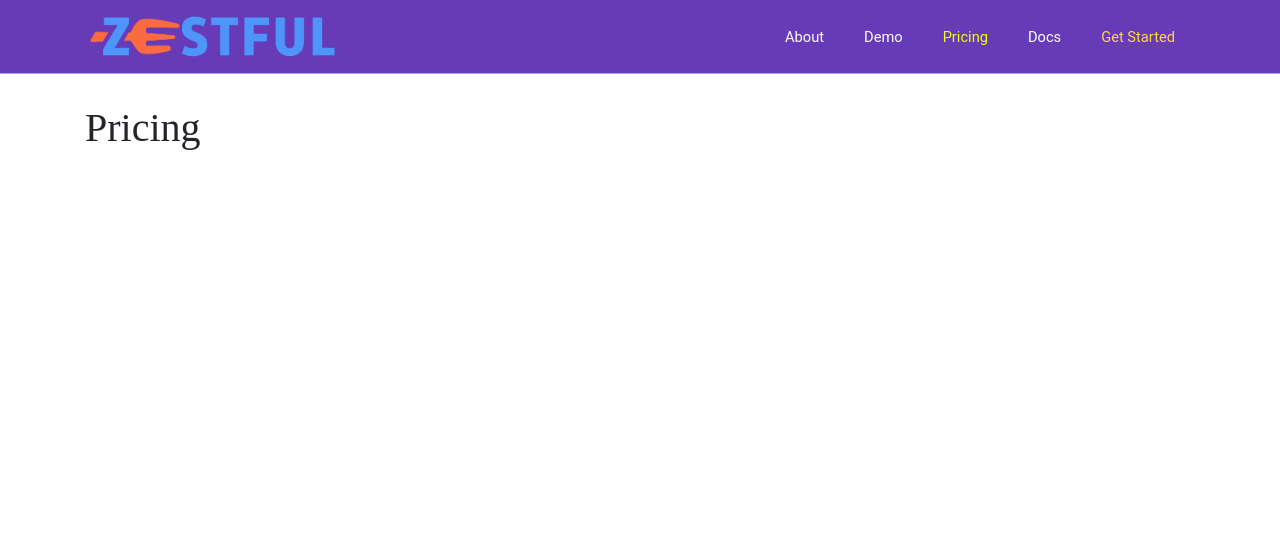
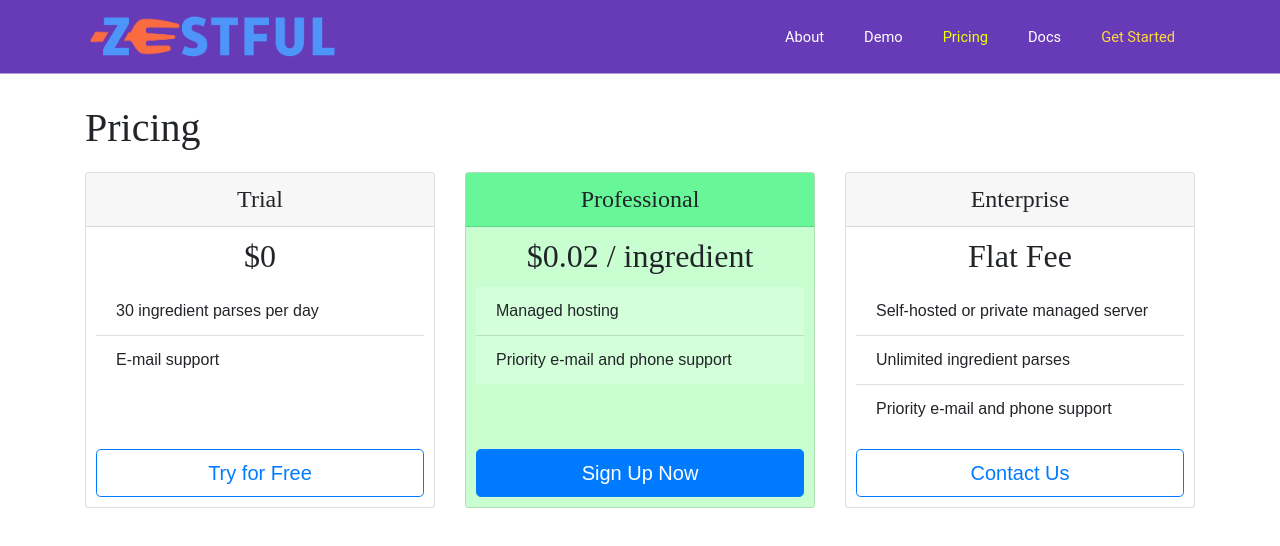
Before and after one commit to mtlynch/zestful-frontend2, a Nuxt app: page /pricing in a window 1280 px wide. Shown: the top 546 px of the page. Built offline with nearby package versions, Linux system fonts and the light colour scheme.

Commit message:
Populating pricing page (#10)
* Populating pricing page

* Fixing alignment of button

```diff
--- /dev/null
+++ b/components/pricing-card.vue
@@ -0,0 +1,74 @@
+<template>
+  <b-card no-body :class="'mb-4 pricing-card' + ' pricing-card-' + variant">
+    <b-card-header>
+      <h4 class="my-0 font-weight-normal">{{ title }}</h4>
+    </b-card-header>
+    <b-card-body class="d-flex flex-column inner-body">
+      <b-card-title>{{ price }}</b-card-title>
+      <b-card-text>
+        <b-list-group flush>
+          <b-list-group-item v-for="feature in features" v-bind:key="feature">{{
+            feature
+          }}</b-list-group-item>
+        </b-list-group>
+      </b-card-text>
+      <b-button
+        :to="buttonTo"
+        class="btn-lg btn-block align-self-end"
+        :href="buttonHref"
+        :variant="variant"
+        >{{ buttonText }}</b-button
+      >
+    </b-card-body>
+  </b-card>
+</template>
+
+<script>
+export default {
+  name: 'PricingCard',
+  props: {
+    title: String,
+    price: String,
+    features: Array,
+    buttonTo: String,
+    buttonHref: String,
+    buttonText: String,
+    variant: String,
+  },
+};
+</script>
+
+<style scoped>
+.card-title {
+  font-size: 2em;
+  text-align: center;
+}
+
+.card-body {
+  padding: 0px;
+}
+
+.inner-body {
+  padding: 10px;
+}
+
+.pricing-card .card-header {
+  text-align: center;
+}
+
+.pricing-card-primary {
+  background: rgb(201, 255, 208);
+}
+
+.pricing-card-primary .list-group-item {
+  background: rgb(211, 255, 217);
+}
+
+.pricing-card-primary .card-header {
+  background: rgb(104, 247, 152);
+}
+
+.btn {
+  margin-top: auto;
+}
+</style>
--- a/pages/pricing.vue
+++ b/pages/pricing.vue
@@ -1,13 +1,48 @@
 <template>
-  <div>
+  <div class="pricing">
     <h1>Pricing</h1>
+    <b-card-group deck>
+      <PricingCard
+        title="Trial"
+        price="$0"
+        :features="['30 ingredient parses per day', 'E-mail support']"
+        buttonTo="/demo"
+        buttonText="Try for Free"
+        variant="outline-primary"
+      />
+      <PricingCard
+        title="Professional"
+        price="$0.02 / ingredient"
+        :features="['Managed hosting', 'Priority e-mail and phone support']"
+        buttonHref="https://rapidapi.com/zestfuldata/api/recipe-and-ingredient-analysis"
+        buttonText="Sign Up Now"
+        variant="primary"
+      />
+      <PricingCard
+        title="Enterprise"
+        price="Flat Fee"
+        :features="[
+          'Self-hosted or private managed server',
+          'Unlimited ingredient parses',
+          'Priority e-mail and phone support',
+        ]"
+        buttonHref="mailto:michael@zestfuldata.com"
+        buttonText="Contact Us"
+        variant="outline-primary"
+      />
+    </b-card-group>
   </div>
 </template>
 
 <script>
+import PricingCard from '../components/pricing-card';
+
 export default {
   head: {
     title: 'Pricing',
   },
+  components: {
+    PricingCard,
+  },
 };
 </script>
```
